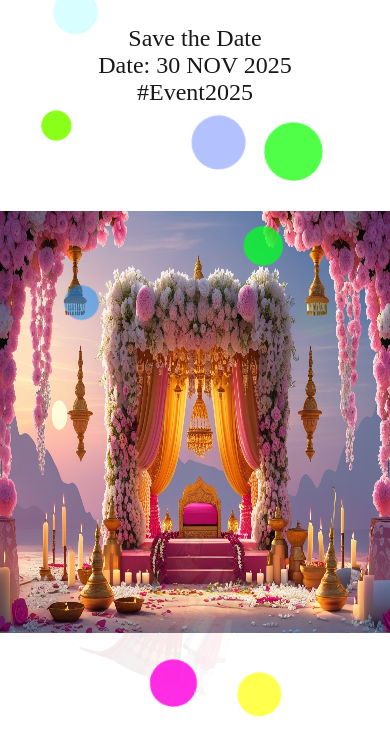
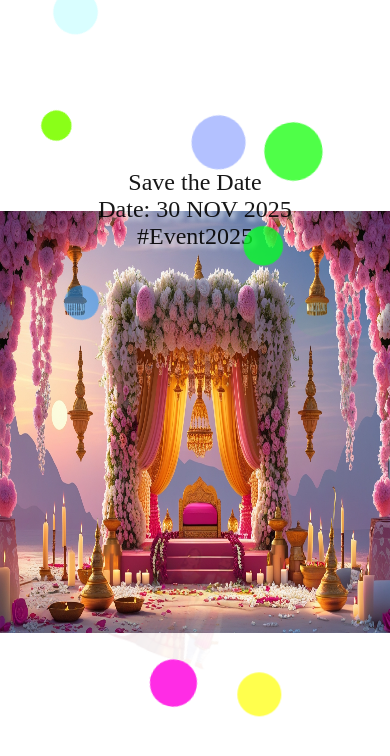
Before and after one commit to abhirup0106/wed.github.io, a plain HTML site: page index.html in a window 390 px wide. Drawn offline with Linux system fonts and the light colour scheme.

Commit message:
Update index.html

```diff
--- a/index.html
+++ b/index.html
@@ -110,10 +110,11 @@
 
       .animated-text {
         font-size: 1.5rem;
+        top:20%;
       }
 
       #delayedImage {
-        height: 40%;
+        height: 30%;
       }
     }
 
```
